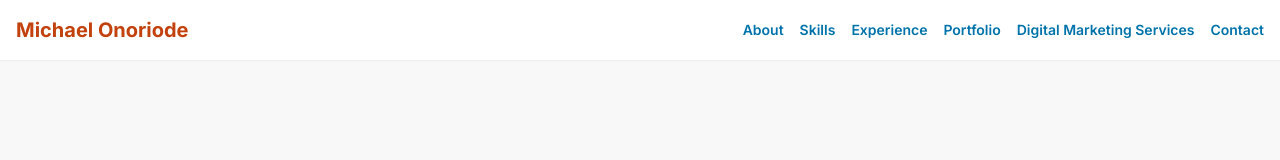
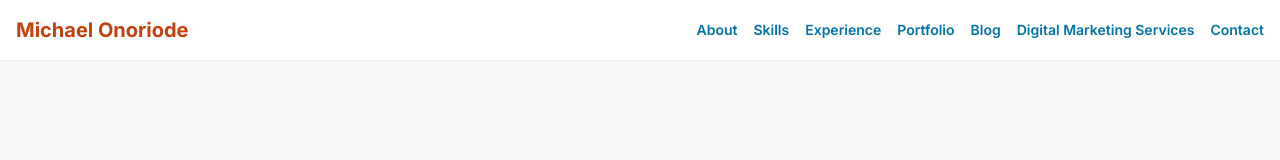
Before and after one commit to KevsOno/Kevs-ono-portfolio, a website: page portfolio/services.html in a window 1280 px wide. Shown: the top 160 px of the page. Drawn offline with nearby package versions, Linux system fonts and the light colour scheme; files that its build step writes are made by us from their sources.

Commit message:
Update services.html

```diff
--- a/portfolio/services.html
+++ b/portfolio/services.html
@@ -248,6 +248,7 @@
         <li><a class="hover:text-orange-700" href="https://kevs-ono-portfolio.netlify.app/#skills">Skills</a></li>
         <li><a class="hover:text-orange-700" href="https://kevs-ono-portfolio.netlify.app/#experience">Experience</a></li>
         <li><a class="hover:text-orange-700" href="https://kevs-ono-portfolio.netlify.app/#portfolio">Portfolio</a></li>
+        <li><a class="hover:text-orange-700" href="https://kevs-ono-portfolio.netlify.app/blog/">Blog</a></li>
         <li><a class="hover:text-orange-700" href="https://kevs-ono-portfolio.netlify.app/services.html">Digital Marketing Services</a></li>
         <li><a class="hover:text-orange-700" href="https://kevs-ono-portfolio.netlify.app/#contact">Contact</a></li>
       </ul>
@@ -256,6 +257,7 @@
         <li><a class="hover:text-orange-700" href="https://kevs-ono-portfolio.netlify.app/#skills">Skills</a></li>
         <li><a class="hover:text-orange-700" href="https://kevs-ono-portfolio.netlify.app/#experience">Experience</a></li>
         <li><a class="hover:text-orange-700" href="https://kevs-ono-portfolio.netlify.app/#portfolio">Portfolio</a></li>
+       <li><a class="hover:text-orange-700" href="https://kevs-ono-portfolio.netlify.app/blog/">Blog</a></li>
         <li><a class="hover:text-orange-700" href="https://kevs-ono-portfolio.netlify.app/services.html">Digital Marketing Services</a></li>
         <li><a class="hover:text-orange-700" href="https://kevs-ono-portfolio.netlify.app/#contact">Contact</a></li>
       </ul>
```
